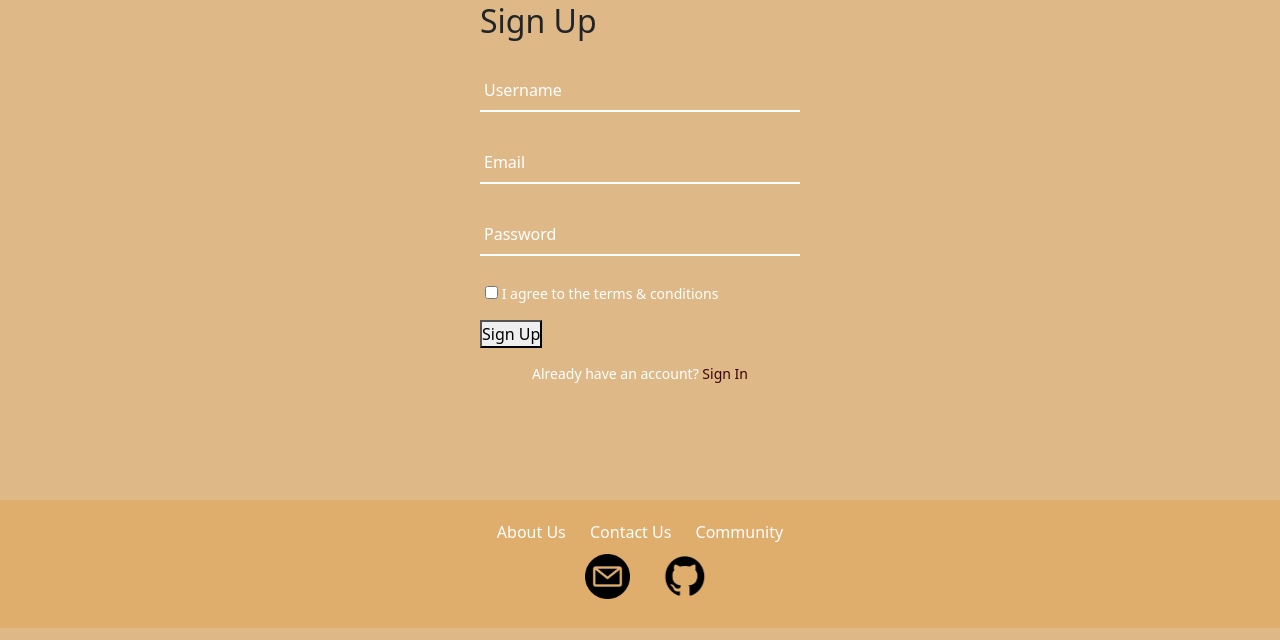
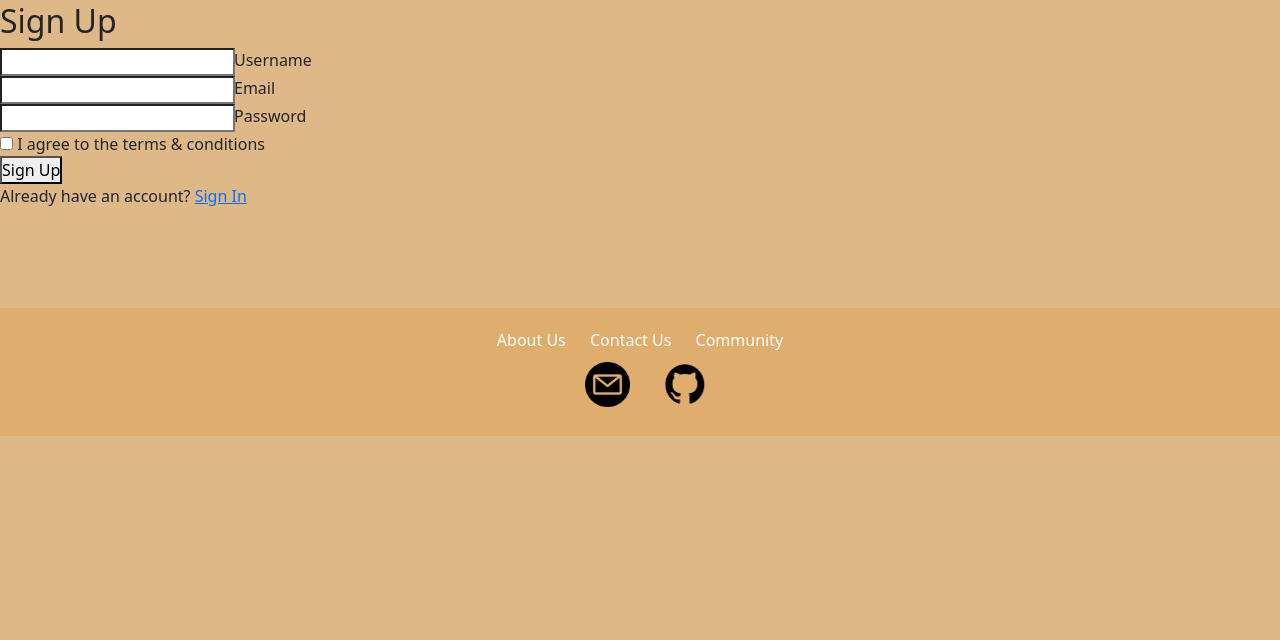
Before and after one commit to MKS229/Sadeem, a PHP site: page /join.html in a window 1280 px wide. Shown: the part 54-694 px from the top of the page. Run offline with PHP 8.4, Linux system fonts and the light colour scheme.

Commit message:
Update styles1.css

```diff
--- a/styles1.css
+++ b/styles1.css
@@ -71,132 +71,3 @@ footer ul li a:hover {
     width: 60px; /
     height: auto;
     margin-left: 10px}
-.form-wrapper {
-        display: flex;
-        justify-content: center;
-        align-items: center;
-        width: 100%;
-        height: 100%;
-        transition: 1s ease-in-out;
-      }
-
-      .h2m {
-        font-size: 30px;
-        color: #fff;
-        text-align: center;
-      }
-      .input-group {
-        position: relative;
-        margin: 30px 0;
-        border-bottom: 2px solid #fff;
-      }
-      .input-group label {
-        position: absolute;
-        top: 50%;
-        left: 5px;
-        transform: translateY(-50%);
-        font-size: 16px;
-        color: #fff;
-        pointer-events: none;
-        transition: .5s;
-      }
-      .input-group input {
-        width: 320px;
-        height: 40px;
-        font-size: 16px;
-        color: #fff;
-        padding: 0 5px;
-        background: transparent;
-        border: none;
-        outline: none;
-      }
-      .input-group input:focus~label,
-      .input-group input:valid~label {
-        top: -5px;
-      }
-      .remember {
-        margin: -5px 0 15px 5px;
-      }
-      .remember label {
-        color: #fff;
-        font-size: 14px;
-      }
-      .remember label input {
-        accent-color: rgb(73, 38, 13);
-      }
-      .buttonm {
-        position: relative;
-        width: 100%;
-        height: 40px;
-        background: rgb(56, 5, 5);
-        font-size: 16px;
-        color: #fff;
-        font-weight: 500;
-        cursor: pointer;
-        border-radius: 30px;
-        border: none;
-        outline: none;
-      }
-      .signUp-link {
-        font-size: 14px;
-        text-align: center;
-        margin: 15px 0;
-      }
-      .signUp-link p {
-        color: #fff;
-      }
-      .signUp-link p a {
-        color: rgb(56, 5, 5);
-        text-decoration: none;
-        font-weight: 500;
-      }
-      .signUp-link p a:hover {
-        text-decoration: underline;
-      }
-      .h1m{
-        font-family: 'Times New Roman', Times, serif;
-        font-size: 120px;
-          color: rgb(56, 5, 5);
-          text-align: center;
-       }
-      .h3m{
-        font-family: 'Times New Roman', Times, serif;
-        font-size: 30px;
-        color: rgb(56, 5, 5);
-        text-align: center;
-      }
-      .container {
-        height: 414px;
-        width: 368px;
-        background-color: rgb(56, 5, 5);
-        display: flex;
-        flex-direction: column;
-        justify-content: center;
-        align-items: center;
-        border-radius: 15px;
-        box-shadow: rgba(41, 40, 40, 0.2);
-        gap: 30px;
-        transition: transform 0.2s ease-in-out;
-    }
-    .container_box {
-      display: flex;
-      height: 800px;
-      justify-content: center;
-      align-items: center;
-      gap: 2vw;
-      flex-wrap: wrap;
-      margin-top: 20px;
-  }
-  .container:hover {
-    transform: scale(1.1);
-  }
-  .courseInfo {
-    padding: 3px;
-    color: #fff;
-    text-align: center;
-  }
-  artist{
-    padding: 3px;
-    color: #fff;
-    text-align: center;
-  }
```
